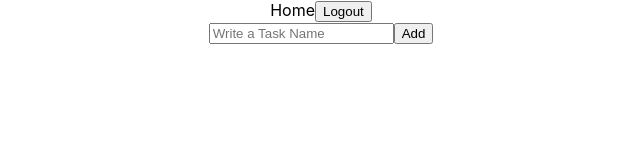
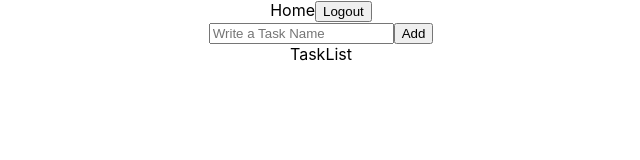
Before and after one commit to bolivar014/supabase_reactjs, a React (Create React App) app: page / in a window 1280 px wide. Shown: the top 160 px of the page, without its empty margins (319-959 px from the left). Built offline with nearby package versions, Linux system fonts and the light colour scheme; no server answers.

Commit message:
creando lista de tareas

```diff
--- /dev/null
+++ b/src/components/TaskList.js
@@ -0,0 +1,11 @@
+import React from "react";
+
+// Función TaskList
+function TaskList() {
+    return (
+        <div>TaskList</div>
+    )
+}
+
+// Exportamos
+export default TaskList
--- a/src/context/TaskContext.js
+++ b/src/context/TaskContext.js
@@ -1,4 +1,4 @@
-import { createContext, useContext } from "react";
+import { createContext, useContext, useState } from "react";
 
 // Exportamos contexto global
 export const TaskContext = createContext()
@@ -11,7 +11,9 @@ export const useTasks = () => {
 }
 
 export const TaskContextProvider = ({ children }) => {
-    return <TaskContext.Provider value={{name: "Hello world"}}>
+    const [tasks, setTask] = useState([]);
+
+    return <TaskContext.Provider value={{ tasks }}>
         { children }
     </TaskContext.Provider>
 }
--- a/src/pages/Home.js
+++ b/src/pages/Home.js
@@ -4,12 +4,13 @@ import { supabase } from "../supabase/client";
 import { useNavigate } from "react-router-dom";
 import TaskForm from "../components/TaskForm";
 import { useTasks } from "../context/TaskContext";
+import TaskList from "../components/TaskList";
 
 function Home() {
     const navigate = useNavigate();
     // Obtenemos el contexto "Variable global en TaskContext"
-    const obj = useTasks();
-    console.log(obj)
+    const {tasks} = useTasks();
+    console.log(tasks)
 
     useEffect(() => {
         if(!supabase.auth.getUser()) {
@@ -23,6 +24,7 @@ function Home() {
             <button onClick={() => supabase.auth.signOut()}>Logout</button>
 
             <TaskForm />
+            <TaskList />
         </div>
     );
 }
```
